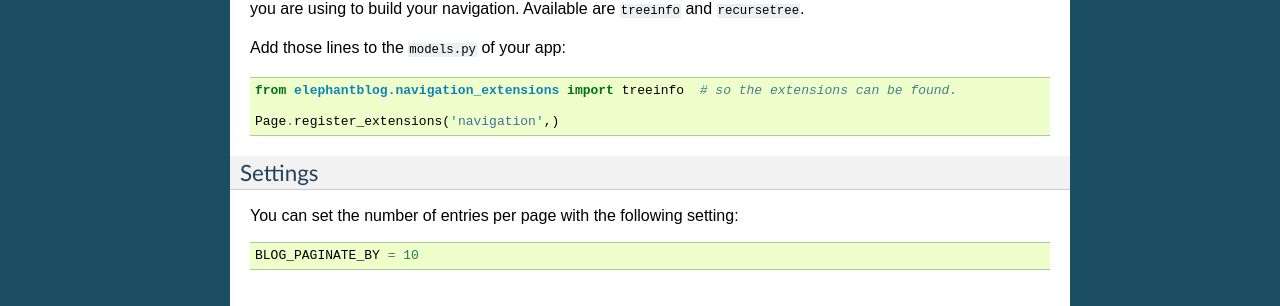
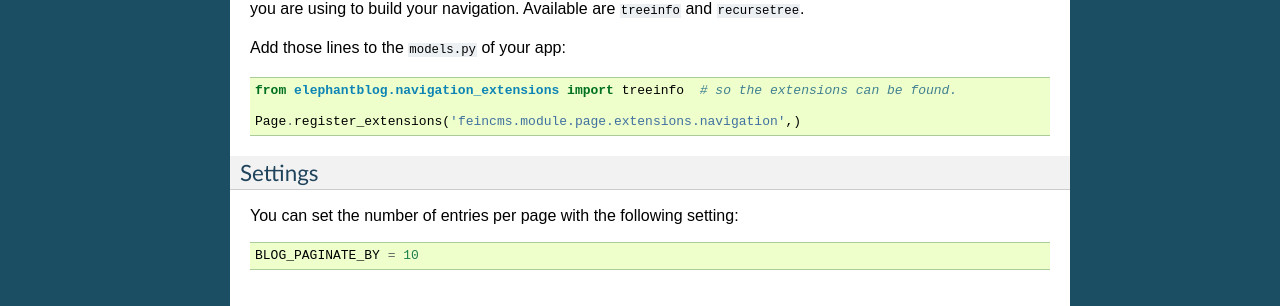
Before and after one commit to feincms/feincms-elephantblog, a Sphinx documentation site: the page built from docs/installation.rst, in a window 1280 px wide. Shown: the part 1930-2236 px from the top of the page. Built offline with Sphinx 7.4.7, drawn with Linux system fonts in a browser that asks for light colours.

Commit message:
Update installation.rst
Have to use full module path after feincms v1.8

```diff
--- a/docs/installation.rst
+++ b/docs/installation.rst
@@ -128,7 +128,7 @@ Add those lines to the ``models.py`` of your app::
 
     from elephantblog.navigation_extensions import treeinfo  # so the extensions can be found.
 
-    Page.register_extensions('navigation',)
+    Page.register_extensions('feincms.module.page.extensions.navigation',)
 
 
 Settings
```
